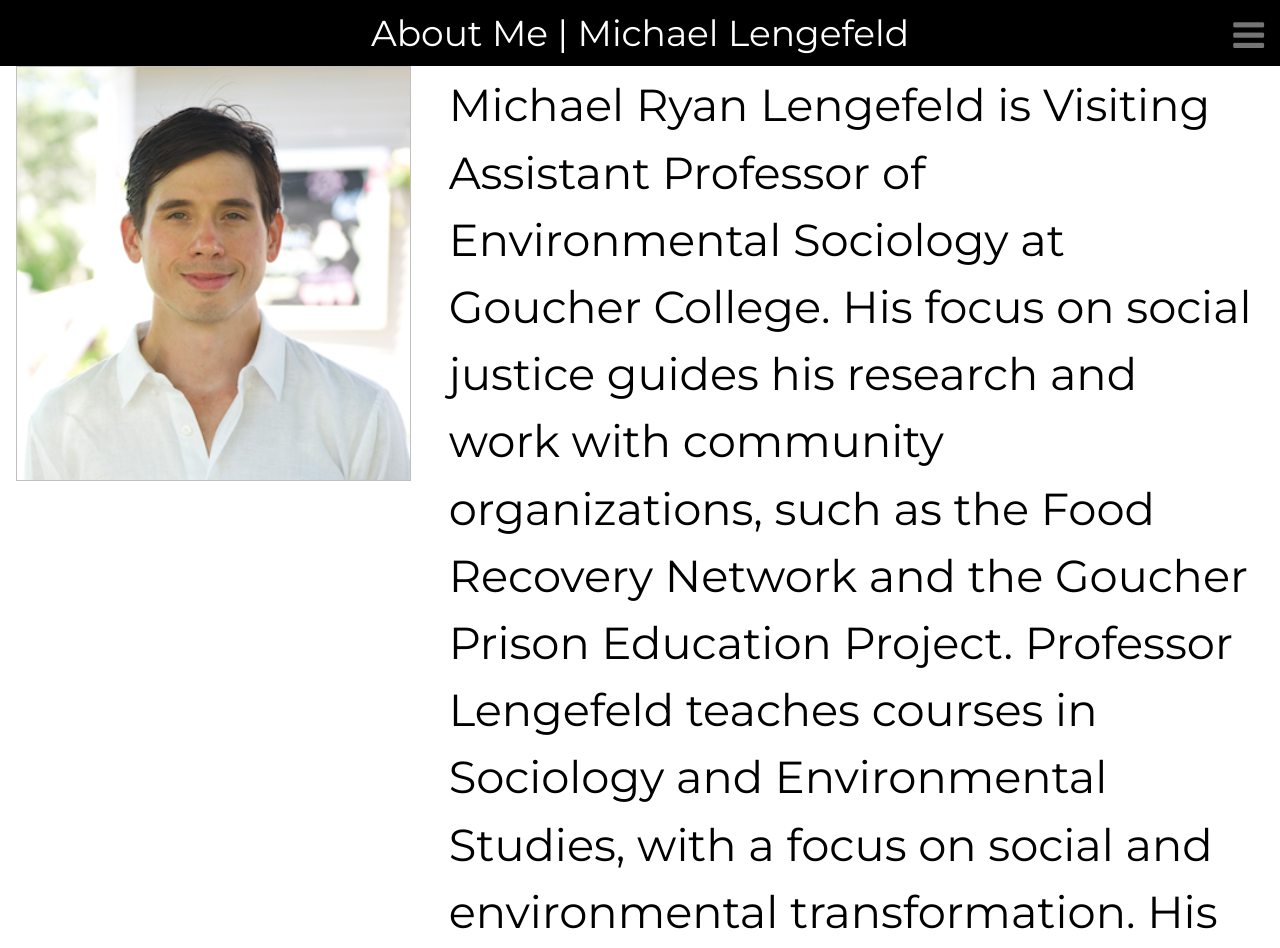
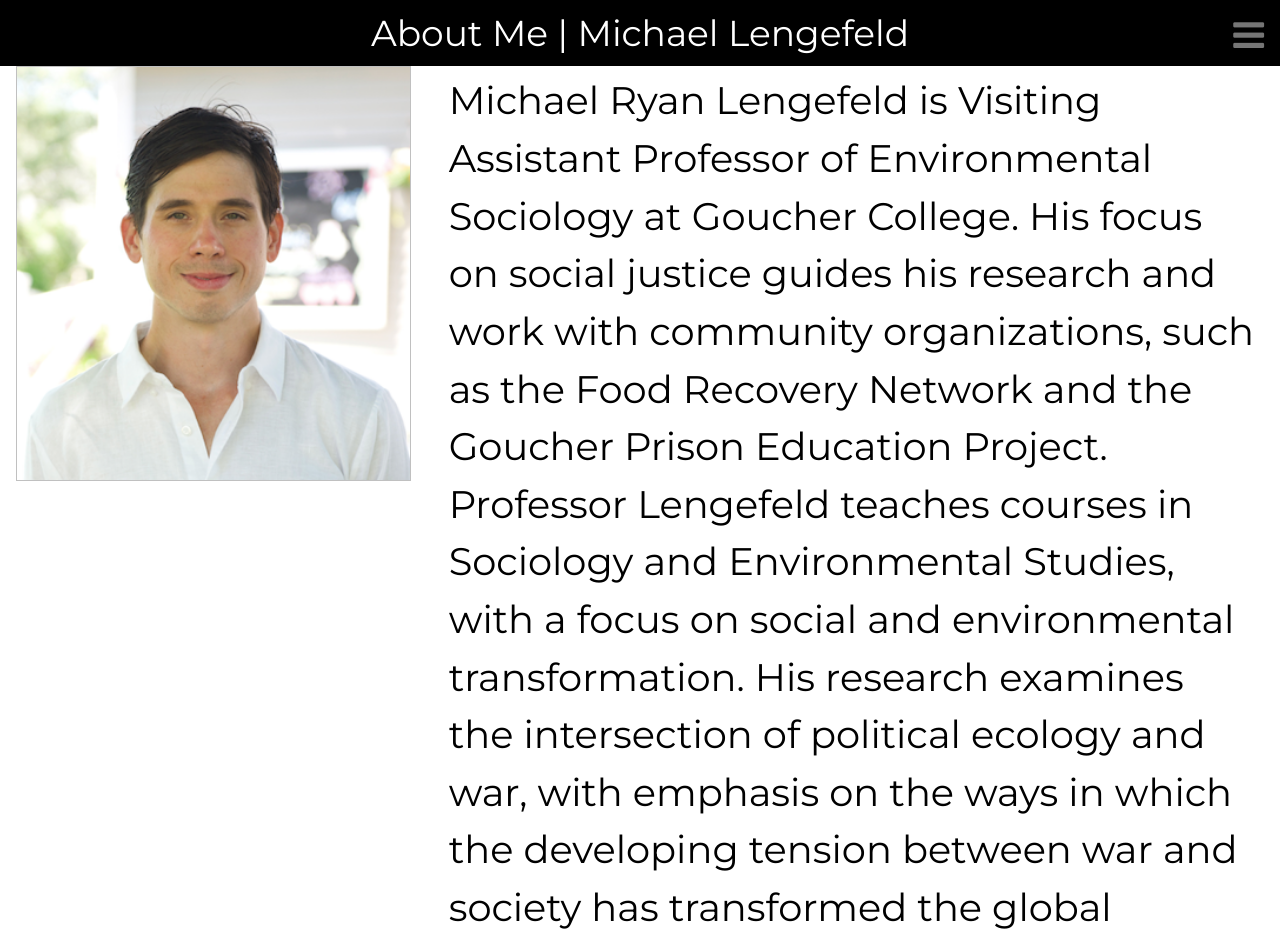
Before and after one commit to resilience1/resilience1.github.io, a Jekyll site: the page built from about/index.html, in a window 1280 px wide. Shown: the top 948 px of the page. Built offline with Jekyll 4.4.1, drawn with Linux system fonts in a browser that asks for light colours; nearby versions of some CDN libraries.

Commit message:
Update index.html

```diff
--- a/about/index.html
+++ b/about/index.html
@@ -13,7 +13,7 @@ title: About Me
 	}
 
 	h2 {
-    	font-size: 3.5vw;
+    	font-size: 3vw;
 	font-style: bold;
     	margin: 3px;
     	padding: 3px;
@@ -72,9 +72,16 @@ title: About Me
 
 	@media screen and (min-width: 601px) {
   	div.example {
-    	font-size: 20px;
+    	font-size: 1.4em;
   	}
 	}
+
+	/* If the screen size is 600px wide or less, set the font-size of <div> to 30px */
+	@media screen and (max-width: 600px) {
+  	div.example {
+    	font-size: 3vw;
+  }
+}
 }
 </style>
 </head>
```
